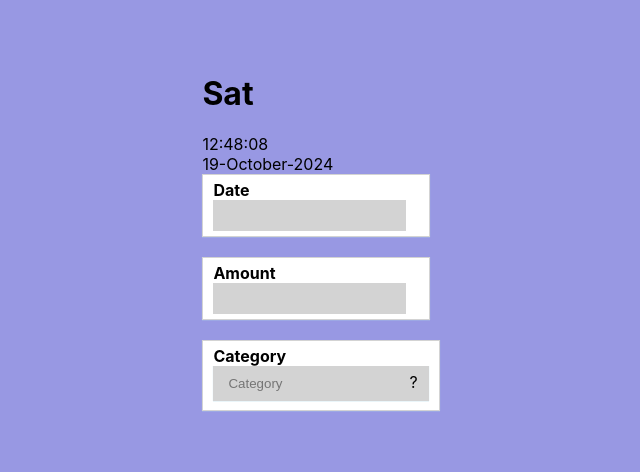
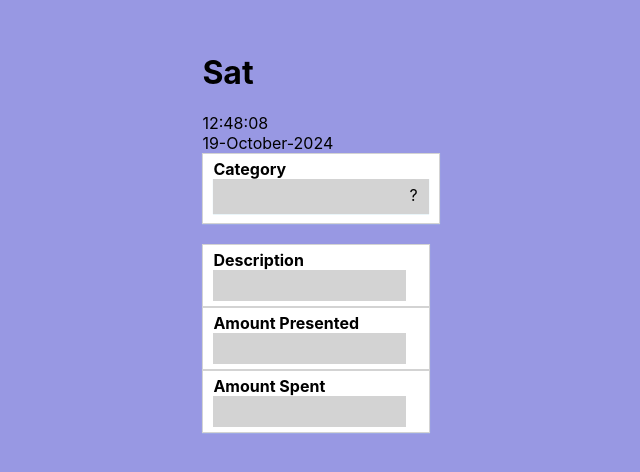
Before and after one commit to Alexcoder/personal, a React (Create React App) app: page / in a window 1280 px wide. Shown: the part 168-640 px from the top of the page, without its empty margins (319-959 px from the left). Built offline with nearby package versions, Linux system fonts and the light colour scheme.

Commit message:
19th October

```diff
--- a/src/App.js
+++ b/src/App.js
@@ -1,58 +1,19 @@
 import './App.css';
-import Input from './reusableComponent/input';
-import Select from "./reusableComponent/select";
+import HouseTracker from './component/houseTracker';
+import * as hooks from "./hooks"
 
 function App() {
-  const monthFormat ={
-    Jan : "January",
-    Feb : "February",
-    Mar : "March",
-    Apr : "April",
-    May : "May",
-    Jun : "June",
-    Jul : "July",
-    Aug : "August",
-    Sep : "September",
-    Oct : "October" ,
-    Nov : "November",
-    Dec : "December",
-  };
-
-  const formatDate ={
-    weekDay : new Date().toString().slice(0,3),
-    date    : new Date().getDate(),
-    month   : monthFormat[`${new Date().toString().slice(4,7)}`],
-    year    : new Date().toString().slice(11,15),
-    time    : new Date().toString().slice(15,24),
-    fullDate(){
-      return `${this.date}-${this.month}-${this.year}`
-  }
-};
-
-
 
   return (
     <div className="Appx"
      style={{display:"grid", placeContent:"center", width:"auto", minHeight:"100vh", placeItems:"initial", backgroundColor:"rgba(50, 50, 200, 0.5)"}}
       >
-      <h1>{formatDate.weekDay}</h1>
-     <div>{formatDate.time}</div>
-     <div>{formatDate.fullDate()}</div>
+      <h1>{hooks.formatDate.weekDay}</h1>
+     <div>{hooks.formatDate.time}</div>
+     <div>{hooks.formatDate.fullDate()}</div>
 
-     <Input
-     title={<strong>Date</strong>}
-     />
-     <br/>
-     <Input
-     title={<strong>Amount</strong>}
-     />
-     <br/>
-     <Select
-     title={<strong>Category</strong>}
-     data={[ "Food", "Clothing","Groceries","Generator", "Miscellaneous", "Health Care","Logistics"]}
-     placeholder={"Category"}
-     onClick={(item)=> {}}
-     />
+     <HouseTracker/>
+
 
     </div>
   );
--- /dev/null
+++ b/src/component/houseTracker/index.jsx
@@ -0,0 +1,35 @@
+import Input from "../../reusableComponent/input";
+import Select from "../../reusableComponent/select";
+import Utils from "./utils";
+
+function HouseTracker(){
+    const Util = Utils();
+
+  console.log(Util.tracker)
+    return(
+        <div>
+                 <Select
+                   title={<strong>Category</strong>}
+                   data={Util.selectData}
+                   placeholder={Util.tracker.category}
+                   onClick={(item)=> {Util.setTracker(prev=> ({...prev, category: item}))}}
+                />
+                <br/>
+            {
+                Util.formInput.map((item, i)=>(
+                    <Input
+                    key={i}
+                    title={<strong>{item.title}</strong>}
+                    name = {item.name}
+                    value = {item.value}
+                    placeholder= {item.placeholder}
+                    onChange = {(e)=> { Util.setTracker(prev=> ({...prev, [e.target.name] : e.target.value}))} }
+                    />
+                ))
+            }
+
+        </div>
+    )
+};
+
+export default HouseTracker;
--- /dev/null
+++ b/src/component/houseTracker/utils.js
@@ -0,0 +1,54 @@
+import { useState } from 'react';
+import * as Hooks from "../../hooks"
+
+function Utils(){
+  const trackerInitialState={
+      familyName  : Hooks.getItemLocalStorage("familyName"),
+      month       : Hooks.formatDate.month,
+      creator     : Hooks.getItemLocalStorage("creator"),
+      category    : "" ,
+      description : "",
+      amountPresented : "",
+      amountSpent  : "" ,
+      date       : Hooks.formatDate.fullDate(),
+  }
+
+  const [tracker, setTracker]= useState(trackerInitialState);
+  const formInput = [
+      {
+        title: "Description",
+        name : "description",
+        value: tracker.description,
+        placeholder : "",
+      },
+      {
+        title: "Amount Presented",
+        name : "amountPresented",
+        value: tracker.amountPresented,
+        placeholder : "",
+      },
+
+      {
+        title: "Amount Spent",
+        name : "amountSpent",
+        value: tracker.amountSpent,
+        placeholder : "",
+      },
+
+  ];
+
+  const selectData = [
+    "Food", "Clothing","Groceries",
+    "Generator", "Miscellaneous",
+    "Health Care","Logistics",
+    "School",]
+
+    return{
+      tracker,
+      setTracker,
+      formInput,
+      selectData,
+    }
+};
+
+export default Utils;
--- /dev/null
+++ b/src/hooks/index.jsx
@@ -0,0 +1,30 @@
+
+export const monthFormat ={
+    Jan : "January",
+    Feb : "February",
+    Mar : "March",
+    Apr : "April",
+    May : "May",
+    Jun : "June",
+    Jul : "July",
+    Aug : "August",
+    Sep : "September",
+    Oct : "October" ,
+    Nov : "November",
+    Dec : "December",
+  };
+
+  export const formatDate ={
+    weekDay : new Date().toString().slice(0,3),
+    date    : new Date().getDate(),
+    month   : monthFormat[`${new Date().toString().slice(4,7)}`],
+    year    : new Date().toString().slice(11,15),
+    time    : new Date().toString().slice(15,24),
+    fullDate(){
+      return `${this.date}-${this.month}-${this.year}`
+  }
+};
+
+export const getItemLocalStorage =(key, value)=> JSON.parse(localStorage.getItem(key, value));
+export const setItemLocalStorage =(key, value)=> localStorage.setItem(key, JSON.stringify(value))
+export const clearLocalStorage =(key)=> localStorage.setItem(key)
--- a/src/reusableComponent/select/index.jsx
+++ b/src/reusableComponent/select/index.jsx
@@ -30,7 +30,7 @@ function Select({title, name, value,placeholder,onChange, onClick, data}){
              data.map((item, i)=>(
                  <div
                  key={i}
-                 style={{cursor:"pointer", backgroundColor: i%2 ? "white" : "rgba(200,50,50, 0.2)", fontSize:"18px", color:"darkgray"}}
+                 style={{cursor:"pointer", backgroundColor: i%2 ? "white" : "rgba(200,50,80, 0.2)", fontSize:"16px", color:"black"}}
                   onClick={()=>{onClick(item); setDisplay(prev=> !prev)}}
             >{display && item}</div>
         ))
```
Also changed, not shown: src/component/houseTracker/houseTracker.css (added).
